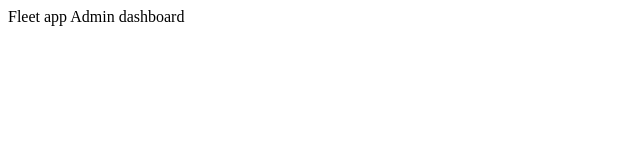
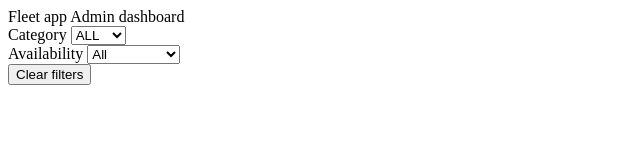
Before and after one commit to ojaswinivolukula-code/fleet-management-app, a plain HTML site: page admin.html in a window 1280 px wide. Shown: the whole page, without its empty margins (0-640 px from the left). Drawn offline with Linux system fonts and the light colour scheme.

Commit message:
fourth commit

```diff
--- a/admin.html
+++ b/admin.html
@@ -8,7 +8,29 @@
 <body>
     <header class="Navbar">
         <div class="brand">Fleet app Admin dashboard</div>
+        <div class="filters">
+            <div class="filterby">
+                <label>Category</label>
+                <select id="filtercategory">
+                    <option value="ALL">ALL</option>
+                    <option value="Auto">Auto</option>
+                    <option value="Car">Car</option>
+                    <option value="Truck">Truck</option>
+                    <option value="Bus">Bus</option>
+                </select>
+            </div>
+            <div class="filtergroup">
+                <label>Availability</label>
+                <select id="filteravailability">
+                    <option value="ALL">All</option>
+                    <option value="Available">Available</option>
+                    <option value="UnAvailable">UnAvailable</option>
 
+                </select>
+            </div>
+            <button id="clearbutton">Clear filters</button>
+        </div>
     </header>
+
 </body>
 </html>
```
Also changed, not shown: index.html (+7 -7 lines).
